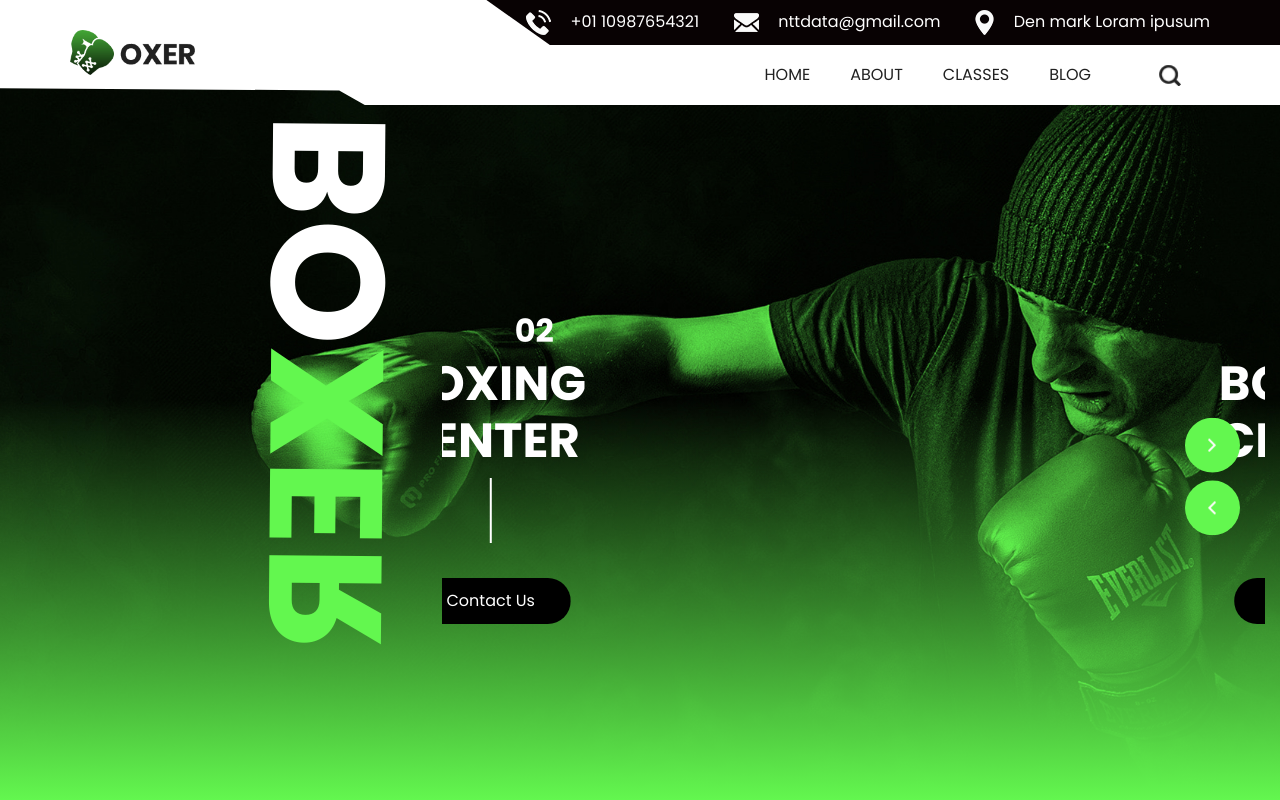
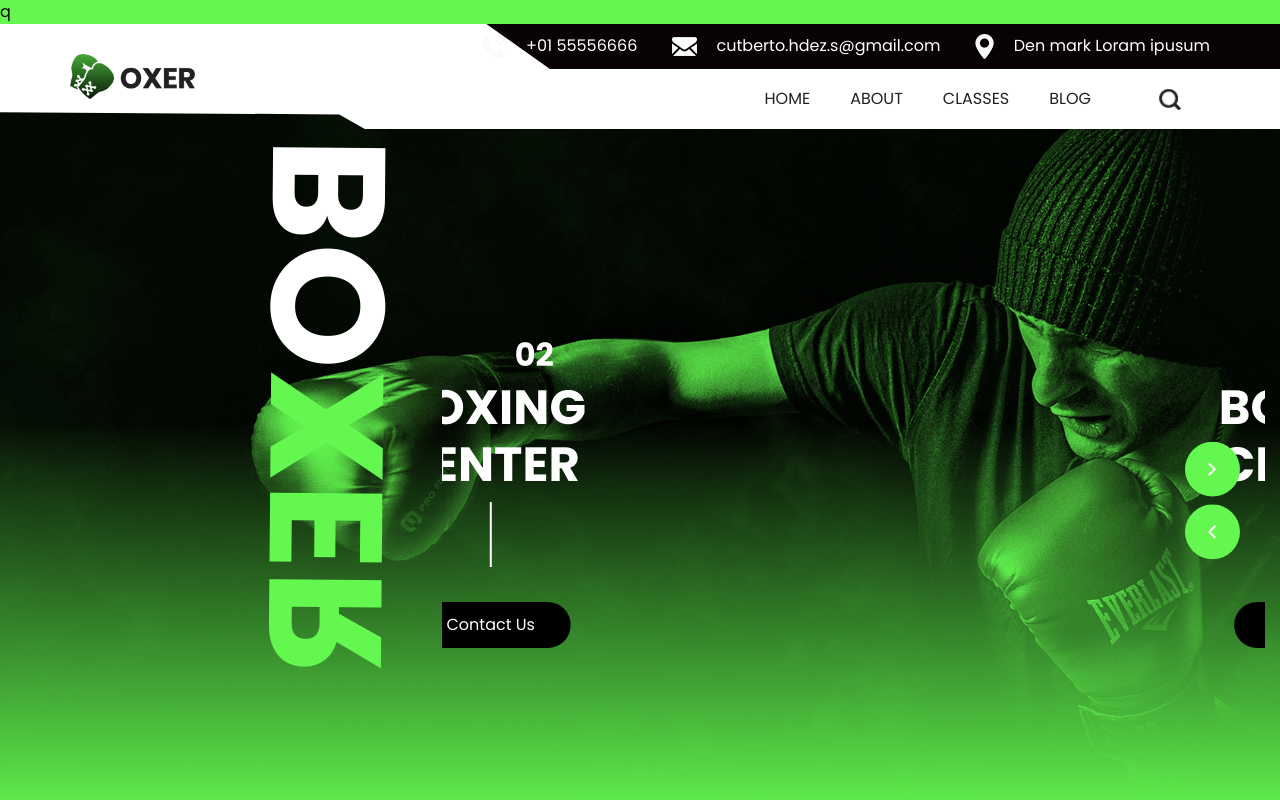
Before and after one commit to Cutber/DemoWeb, a plain HTML site: page index.html in a window 1280 px wide. Shown: the top 800 px of the page. Drawn offline with nearby package versions, Linux system fonts and the light colour scheme; some packages are replaced by stand-ins of ours; a web font is replaced by a local one.

Commit message:
prueba versionamiento semantico

```diff
--- a/index.html
+++ b/index.html
@@ -1,4 +1,4 @@
-<!DOCTYPE html>
+<!DOCTYPE html>q
 <html>
 
 <head>
@@ -43,13 +43,13 @@
                 <li class="">
                   <a class="" href="">
                     <img src="images/telephone.png" alt="" />
-                    <span> +01 10987654321</span>
+                    <span> +01 55556666</span>
                   </a>
                 </li>
                 <li class="">
                   <a class="" href="">
                     <img src="images/mail.png" alt="" />
-                    <span>nttdata@gmail.com</span>
+                    <span>cutberto.hdez.s@gmail.com</span>
                   </a>
                 </li>
                 <li class="">
```
